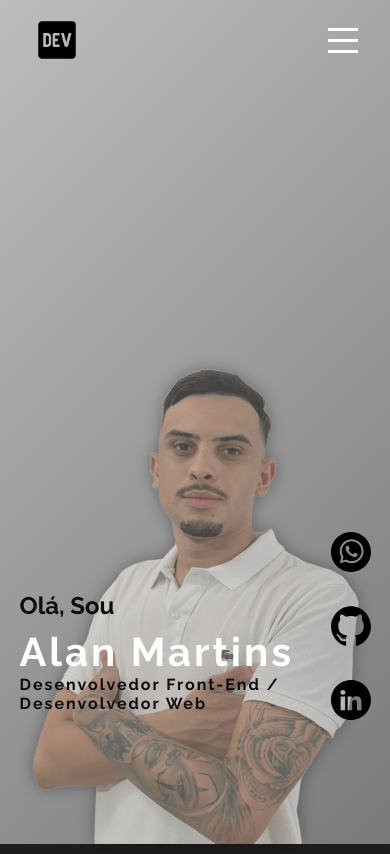
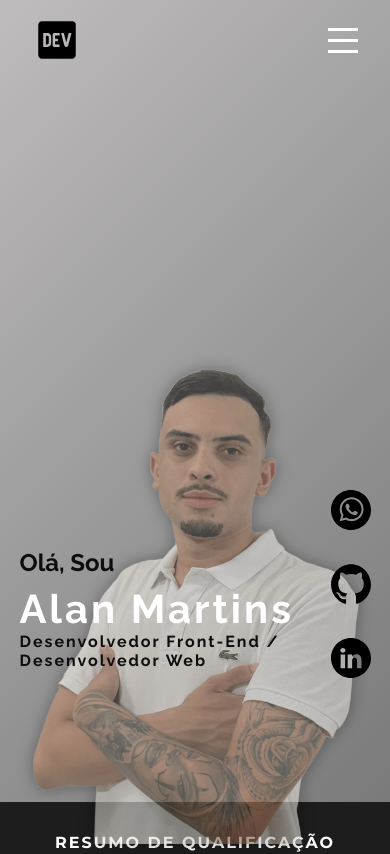
Before and after one commit to martinsalan2003/Portifolio-Alan, a React (Vite) app in the folder portifolioAlan/: page / in a window 390 px wide. Shown: the top 854 px of the page. Built offline with nearby package versions, Linux system fonts and the light colour scheme.

Commit message:
teste mobile view

```diff
--- a/portifolioAlan/src/styles/components/sobre.sass
+++ b/portifolioAlan/src/styles/components/sobre.sass
@@ -84,6 +84,7 @@
 @media (max-width: 768px)
 
     .container-sobre
+        height: 95vh !important
         display: block !important
         margin: 0 !important
         padding: 0 !important
```
